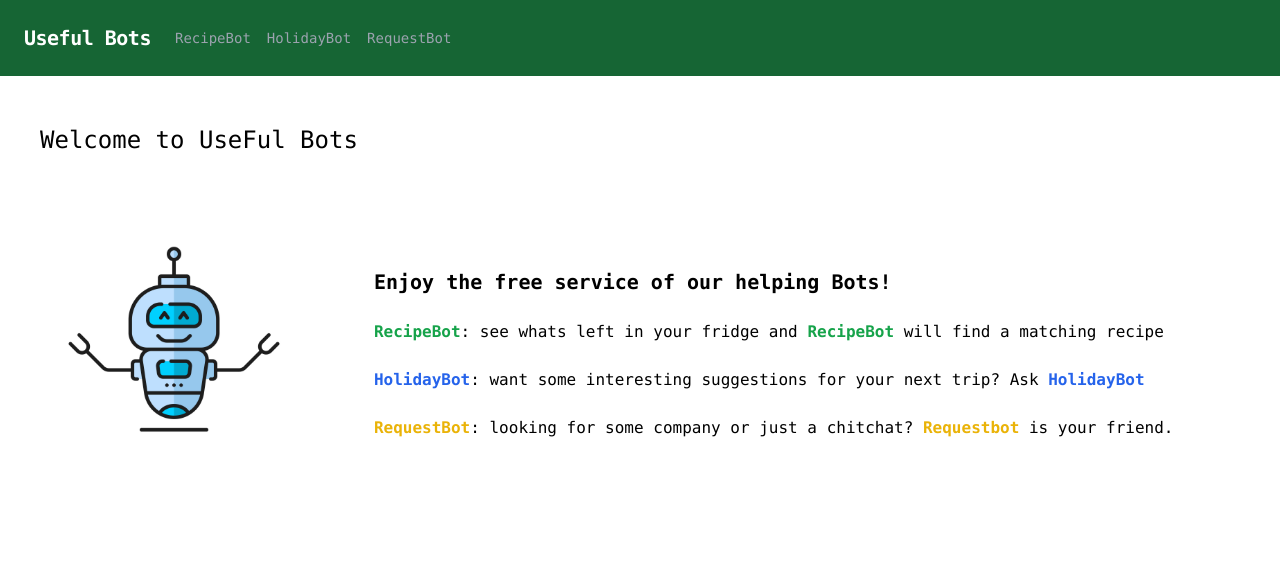
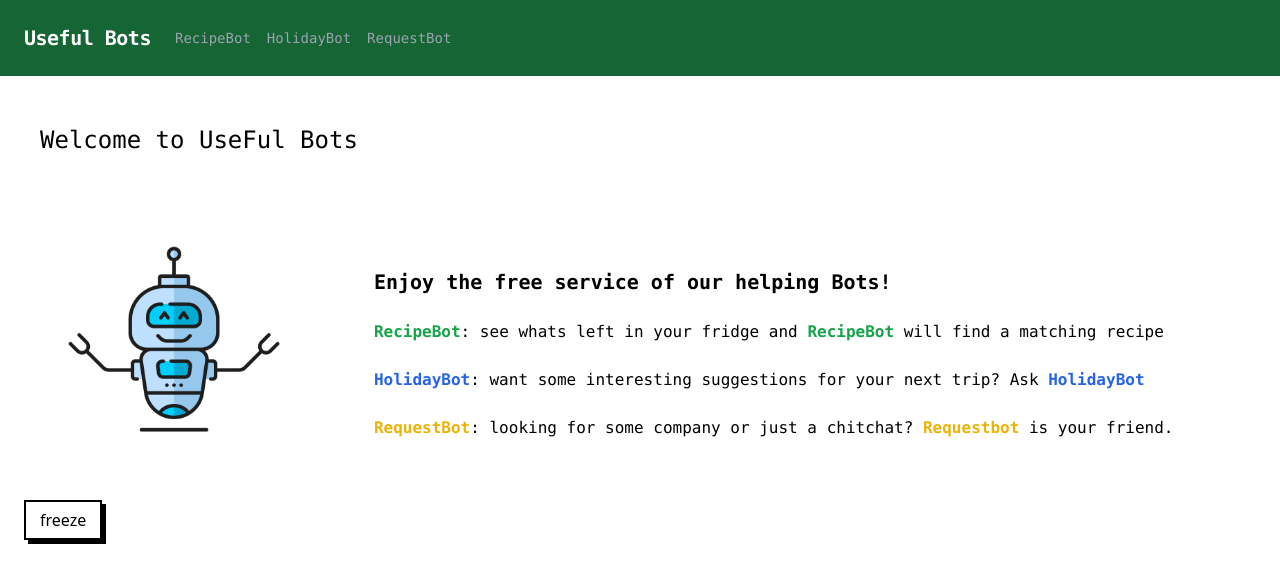
Before and after one commit to Yntepostma/chatGPT-nextjs, a Next.js app: page / in a window 1280 px wide. Shown: the top 582 px of the page. Built offline with nearby package versions, Linux system fonts and the light colour scheme.

Commit message:
chore: wip

```diff
--- a/src/Components/Button.tsx
+++ b/src/Components/Button.tsx
@@ -1,20 +1,32 @@
 type ButtonLayoutProps = {
   children: React.ReactNode;
   type?: string;
-  disabled: boolean;
+  disabled?: boolean;
   onClick?: React.MouseEventHandler<HTMLButtonElement>;
+  margin?: number;
 };
 
-export const Button = ({ children, disabled }: ButtonLayoutProps) => {
+export const Button = ({
+  children,
+  disabled,
+  onClick,
+  margin,
+}: ButtonLayoutProps) => {
   return (
     <div>
       {disabled ? (
-        <button className="relative inline-block px-4 py-2 mb-10 font-medium bg-white group">
+        <button
+          onClick={onClick}
+          className="relative inline-block px-4 py-2 mb-10 font-medium bg-white group"
+        >
           <span className="absolute inset-0 w-full h-full bg-black border-2 border-white"></span>
           <span className="relative text-white">{children}</span>
         </button>
       ) : (
-        <button className="relative inline-block px-4 py-2 mb-10 font-medium bg-white group">
+        <button
+          onClick={onClick}
+          className={`relative inline-block px-4 py-2 mb-10 font-medium bg-white group ml-${margin}`}
+        >
           <span className="absolute inset-0 w-full h-full transition duration-200 ease-out transform translate-x-1 translate-y-1 bg-black group-hover:-translate-x-0 group-hover:-translate-y-0"></span>
           <span className="absolute inset-0 w-full h-full bg-white border-2 border-black group-hover:bg-black"></span>
           <span className="relative text-black group-hover:text-white">
--- a/src/Components/Page.tsx
+++ b/src/Components/Page.tsx
@@ -5,15 +5,21 @@ type PageProps = {
   title: string;
   children: React.ReactNode;
   backgroundImage?: string;
+  className?: string;
 };
 
-export const Page = ({ title, children, backgroundImage }: PageProps) => {
+export const Page = ({
+  title,
+  children,
+  backgroundImage,
+  className,
+}: PageProps) => {
   return (
     <div
       style={{
         backgroundImage: backgroundImage ?? undefined,
       }}
-      className="h-full bg-scroll bg-contain"
+      className={`h-full bg-scroll bg-contain ${className}`}
     >
       <Head>
         <title>{title} - UseFul Bots</title>
--- a/src/pages/index.tsx
+++ b/src/pages/index.tsx
@@ -1,23 +1,31 @@
-import { Page } from "@/Components";
+import { Button, Page } from "@/Components";
 import Image from "next/image";
 import image from "../../public/iStock-2156736483.jpg";
 import Link from "next/link";
+import { useState } from "react";
 
 export default function Home() {
+  const [action, setAction] = useState<boolean>(true);
   return (
-    <Page title="">
+    <Page className="" title="">
       <div className="flex">
-        <div className="flex flex-col">
+        <div className="flex flex-col content-center">
           <h1 className="z-10 p-4 font-mono text-2xl bold ">
             Welcome to UseFul Bots
           </h1>
           <Image
-            className="z-0 mt-7 animate-bounce"
+            className={`z-0 mt-7 ${action && "animate-bounce"}`}
             src={image}
             alt="RobotIUmage"
             width={300}
             height={300}
           />
+          <Button
+            margin={28}
+            onClick={() => setAction((prevState) => !prevState)}
+          >
+            {action ? "freeze" : "fire up"}
+          </Button>
         </div>
         <div className="font-mono ">
           <div>
```
